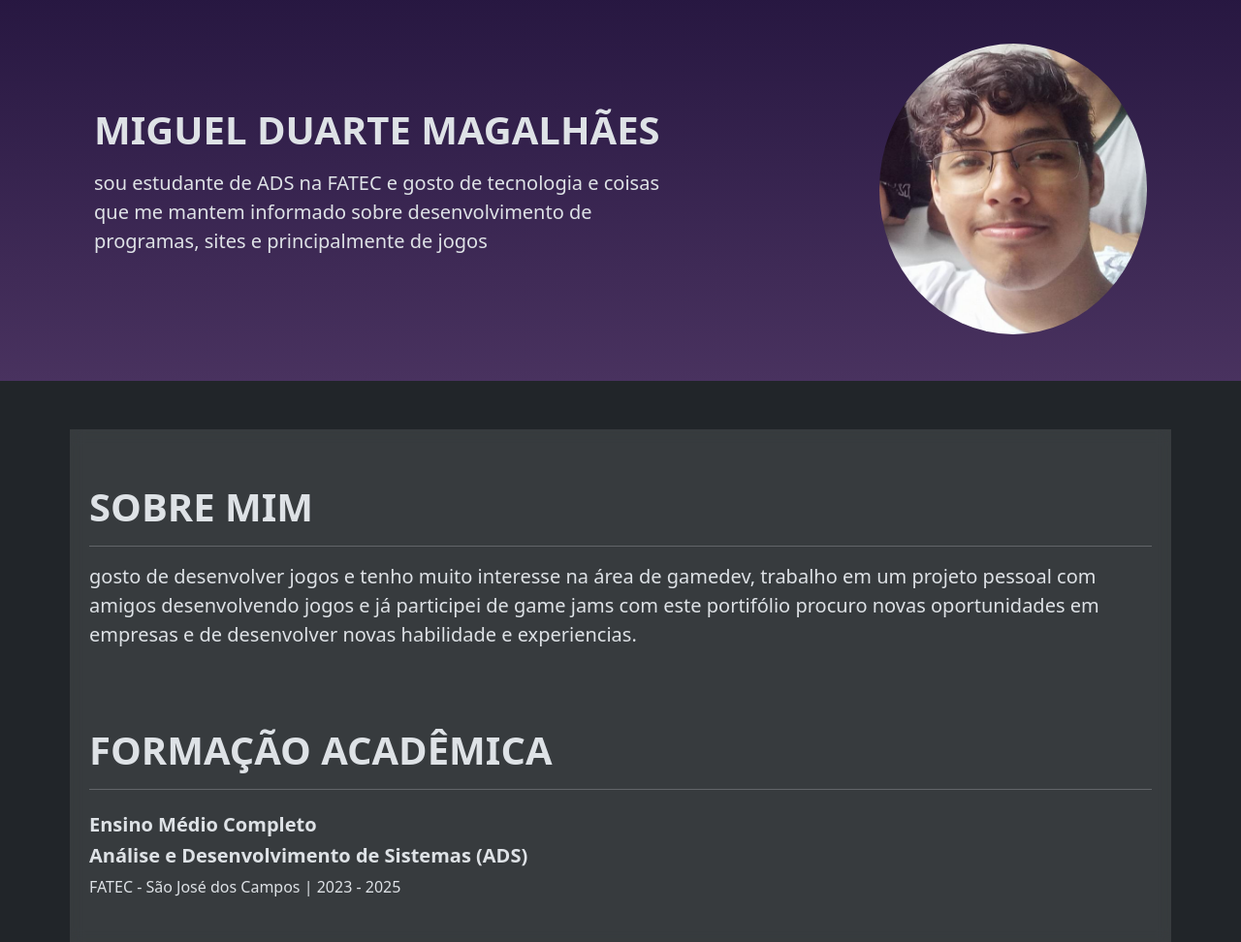
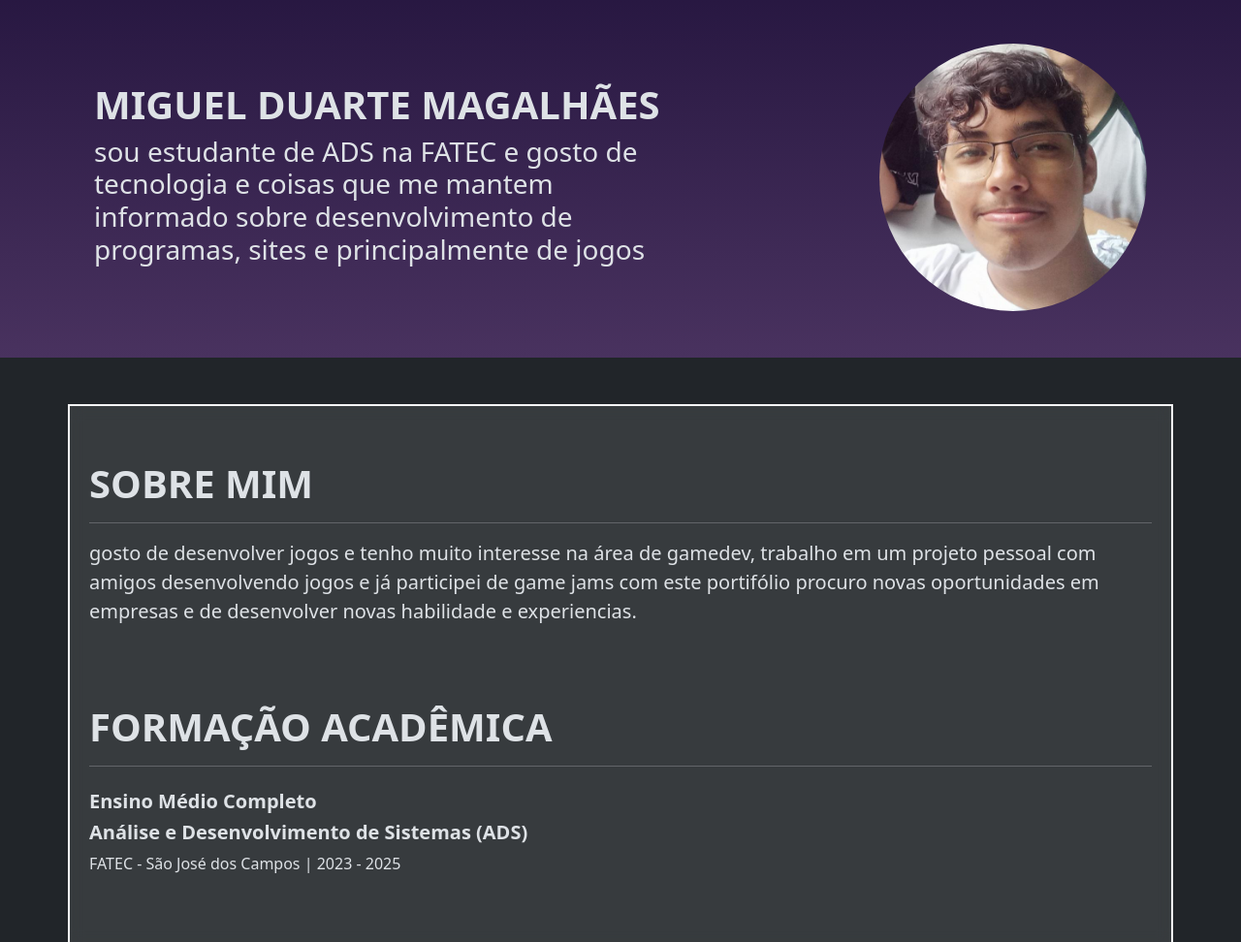
Before and after one commit to Duarte-Biophysics/portif-lio_mdm-main, a plain HTML site: page portif-lio_mdm-main/index.html in a window 1280 px wide. Shown: the part 123-1095 px from the top of the page at 97% size. Drawn offline with nearby package versions, Linux system fonts and the light colour scheme.

Commit message:
style: atuazão de descarte e otimização

```diff
--- a/portif-lio_mdm-main/index.html
+++ b/portif-lio_mdm-main/index.html
@@ -22,21 +22,21 @@
 
 
 
-        <div class="row d-flex justify-content-around align-items-center"> <!-- "d-flex"  -->
+        <div class="row d-flex justify-content-around align-items-center"> <!-- "d-flex" alinha o conteúdo-->
             <div class="w-50">
                 <h1 class="fw-bold">MIGUEL DUARTE MAGALHÃES</h1>
-                <p class="fs-5 mt-3">
+                <p class="h3">
                     sou estudante de ADS na FATEC e gosto de tecnologia e coisas que me mantem informado sobre desenvolvimento
                     de programas, sites e principalmente de jogos
                 </p>
             </div>
 
-            <img src="imagens/I.png" class="img-fluid rounded-circle hero-image" style="max-width: 300px;">
+            <img src="imagens/I.png" class="img-fluid rounded-circle" style="max-width: 300px;">
         </div>
     </div>
 
 
-<main class="container glass-blur border border-2 border-dark mt-5">
+<main class="container glass-blur border border-2 border-light mt-5">
 
     <div class="container my-5 p-2">
         <h1 class="fw-bold">SOBRE MIM</h1>
--- a/portif-lio_mdm-main/style.css
+++ b/portif-lio_mdm-main/style.css
@@ -1,20 +1,6 @@
 body {
     font-family: 'Segoe UI', Tahoma, Geneva, Verdana, sans-serif;
     background-color: #49325f;
-}
-
-img.rounded {
-    border-radius: 10%;
-}
-
-.hero-header {
-    background: linear-gradient(to right, rgb(206,206,255), rgba(255,255,255,0.9));
-    border-radius: 10px;
-    width: fit-content;
-}
-
-.hero-header-text {
-    font-size: 1.5rem;
 }
 
 .header-aligned {
@@ -35,12 +21,6 @@ img.rounded {
     background-position: center;
 }
 
-.hero-image {
-    max-width: 300px;
-    aspect-ratio: 1;
-    object-fit: cover;
-}
-
 .header-icone {
     width: 50px;
     height: 50px;
```
